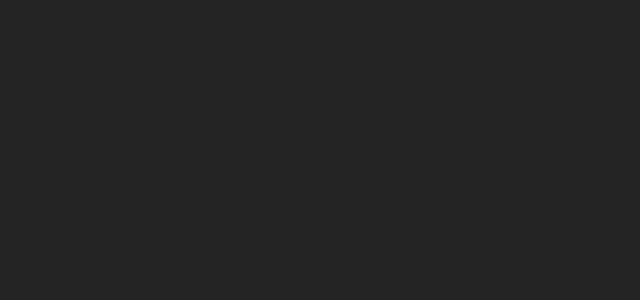
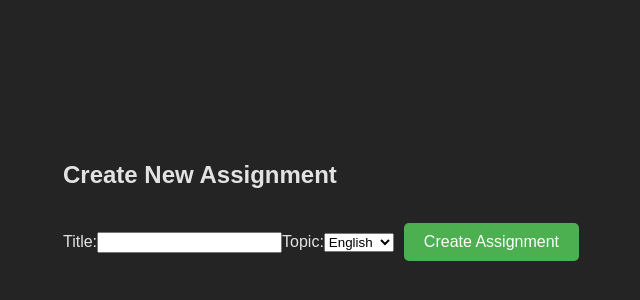
Before and after one commit to DamianMacG/EduTaskJS, a React (Vite) app in the folder front-end/: page /teacher-dashboard/assignments/new-assignment in a window 1280 px wide. Before the commit this address had no page. Shown: the part 196-496 px from the top of the page, without its empty margins (314-954 px from the left). Built offline with nearby package versions, Linux system fonts and the light colour scheme.

Commit message:
Fleshing out Teachers routes and pages

```diff
--- a/front-end/src/App.jsx
+++ b/front-end/src/App.jsx
@@ -1,7 +1,14 @@
+// App.js
+
 import { BrowserRouter as Router, Route, Routes } from 'react-router-dom';
-import Homepage from './pages/Home/Homepage'
+import Homepage from './pages/Homepage/Homepage';
 import StudentDashboard from './pages/StudentDashboard/StudentDashboard';
 import TeacherDashboard from './pages/TeacherDashboard/TeacherDashboard';
+
+import StudentsPage from './pages/StudentList/StudentList';
+import AssignmentsList from './pages/AssignmentsList/AssignmentsList';
+import NewAssignmentPage from './pages/NewAssignmentPage/NewAssignmentPage';
+
 
 const App = () => {
   return (
@@ -10,7 +17,10 @@
         <Route path="/" element={<Homepage />} />
         <Route path="/student-dashboard" element={<StudentDashboard />} />
         <Route path="/teacher-dashboard" element={<TeacherDashboard />} />
-      </Routes>
+        <Route path="/teacher-dashboard/assignments" element={<AssignmentsList />} />
+        <Route path="/teacher-dashboard/students" element={<StudentsPage />} />
+        <Route path="/teacher-dashboard/assignments/new-assignment" element={<NewAssignmentPage />} />
+   </Routes>
     </Router>
   );
 };
--- /dev/null
+++ b/front-end/src/pages/AssignmentsList/AssignmentsList.jsx
@@ -0,0 +1,25 @@
+
+const AssignmentsList = () => {
+
+  const assignments = [
+    { id: 1, title: 'English Assignment 1', topic: 'Literature' },
+    { id: 2, title: 'English Assignment 2', topic: 'Grammar' },
+
+  ];
+
+  return (
+    <div>
+      <h2>All Assignments</h2>
+      <ul>
+        {assignments.map((assignment) => (
+          <li key={assignment.id}>
+            <a href={`/assignments/${assignment.id}`}>{assignment.title}</a> - {assignment.topic}
+          </li>
+        ))}
+      </ul>
+      <button>Create New Assignment</button>
+    </div>
+  );
+};
+
+export default AssignmentsList;
--- /dev/null
+++ b/front-end/src/pages/NewAssignmentPage/NewAssignmentPage.jsx
@@ -0,0 +1,37 @@
+
+const NewAssignmentPage = () => {
+
+  const subjects = ['English', 'Math', 'Science'];
+
+  const handleCreateAssignment = () => {
+    // Implement logic to create a new assignment
+    alert('Assignment created!');
+  };
+
+  return (
+    <div>
+      <h2>Create New Assignment</h2>
+      <form>
+        <label>
+          Title:
+          <input type="text" />
+        </label>
+        <label>
+          Topic:
+          <select>
+            {subjects.map((subject, index) => (
+              <option key={index} value={subject}>
+                {subject}
+              </option>
+            ))}
+          </select>
+        </label>
+        <button type="button" onClick={handleCreateAssignment}>
+          Create Assignment
+        </button>
+      </form>
+    </div>
+  );
+};
+
+export default NewAssignmentPage;
--- /dev/null
+++ b/front-end/src/pages/StudentList/StudentList.jsx
@@ -0,0 +1,10 @@
+
+const StudentsList = () => {
+  return (
+    <div>
+      <h2>Students List Page for teachers</h2>
+    </div>
+  );
+};
+
+export default StudentsList;
--- a/front-end/src/pages/TeacherDashboard/TeacherDashboard.jsx
+++ b/front-end/src/pages/TeacherDashboard/TeacherDashboard.jsx
@@ -1,8 +1,25 @@
+// TeacherDashboard.js
+
+// eslint-disable-next-line no-unused-vars
+import React from 'react';
+import { Link } from 'react-router-dom';
+
 const TeacherDashboard = () => {
-    return (
-        <>
-        <h1>I AM THE TEACHERS DASHBOARD</h1></>
-     );
-}
+  return (
+    <div>
+      <h2>Teacher Dashboard</h2>
+      <nav>
+        <ul>
+          <li>
+            <Link to="/teacher-dashboard/assignments">Assignments</Link>
+          </li>
+          <li>
+            <Link to="/teacher-dashboard/students">Students</Link>
+          </li>
+        </ul>
+      </nav>
+    </div>
+  );
+};
 
 export default TeacherDashboard;
```
Also changed, not shown: front-end/src/pages/TeacherAssignments/TeacherAssignments.jsx (added, +11 -0 lines), front-end/src/pages/Homepage/Homepage.css (renamed from front-end/src/pages/Home/Homepage.css), front-end/src/pages/Homepage/Homepage.jsx (renamed from front-end/src/pages/Home/Homepage.jsx).
